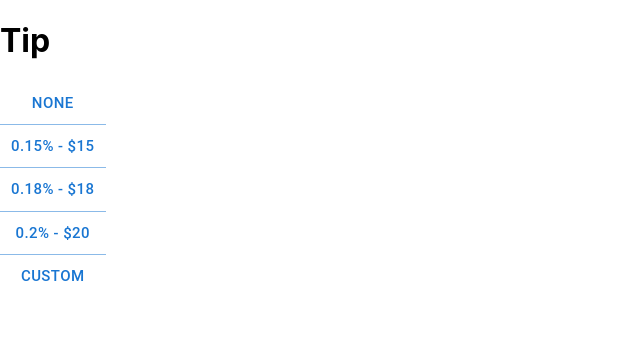
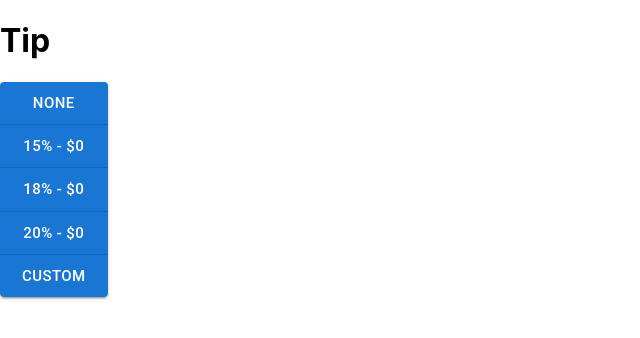
Before and after one commit to exing1/split-it, a React (Create React App) app: page /tip in a window 1280 px wide. Shown: the top 338 px of the page, without its empty margins (0-640 px from the left). Built offline with nearby package versions, Linux system fonts and the light colour scheme.

Commit message:
local storage for tip

```diff
--- a/src/pages/Select.js
+++ b/src/pages/Select.js
@@ -1,5 +1,5 @@
 const Select = (props) => {
-    console.log(props.data)
+    console.log(localStorage.getItem('tipAmount'))
     return (
         <>
         <h1>hi</h1>
--- a/src/pages/Tip.js
+++ b/src/pages/Tip.js
@@ -1,24 +1,21 @@
 import * as React from 'react';
-import { useState } from "react";
 import { useNavigate } from "react-router-dom";
 import ButtonGroup from '@mui/material/ButtonGroup';
 import Button from '@mui/material/Button';
 
 
-const subtotal = 100
+const subtotal = localStorage.getItem('subtotal')
 const tipAmounts = [.15, .18, .2]
 
 
 
 const Tip = (props) => {
 
-    const [tip, setTip] = useState(0);
-
     let navigate = useNavigate();
     const nextPage = (tipAmount) =>{
         let path = `../select`;
         navigate(path);
-        setTip(tipAmount)
+        localStorage.setItem('tipAmount', tipAmount);
     }
 
     const buttons = [];
@@ -26,13 +23,13 @@ const Tip = (props) => {
     for (let i = 0; i < tipAmounts.length; i++) {
         var percent = tipAmounts[i];
         const tipAmount = percent * subtotal;
-        buttons.push(<Button key={i} onClick={() => nextPage(tipAmount)}>{percent}% - ${tipAmount}</Button>)
+        buttons.push(<Button key={i} onClick={() => nextPage(tipAmount)}>{percent * 100}% - ${tipAmount}</Button>);
     }
 
     return (
         <>
             <h1>Tip</h1>
-            <ButtonGroup size="large" variant="text" orientation="vertical" aria-label="text button group">
+            <ButtonGroup size="large" variant="contained" orientation="vertical" aria-label="text button group">
                 <Button onClick={() => nextPage(0)}>None</Button>
                 {buttons}
                 <Button onClick={() => nextPage(5)}>Custom</Button>
```
